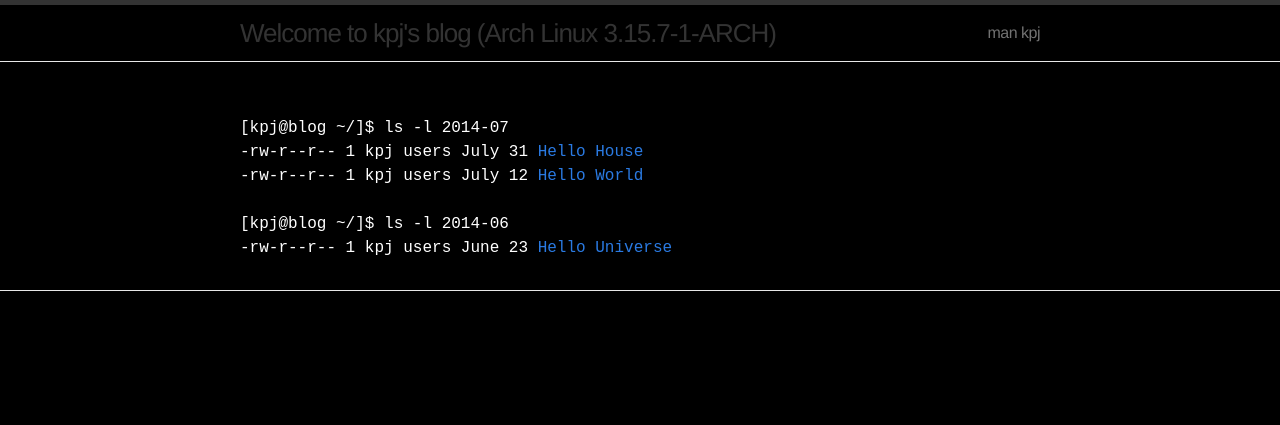
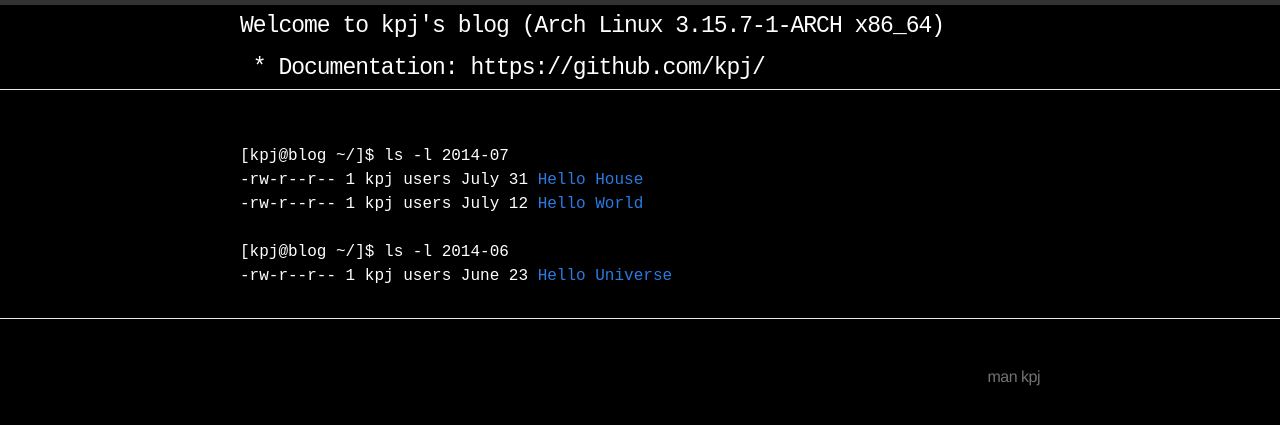
Before and after one commit to kpj/kpj.github.io--old, a Jekyll site: the page built from index.html, in a window 1280 px wide. Shown: the top 425 px of the page. Built offline with Jekyll 4.4.1, drawn with Linux system fonts in a browser that asks for light colours.

Commit message:
Improved layout

```diff
--- a/_includes/footer.html
+++ b/_includes/footer.html
@@ -1,5 +1,11 @@
 <footer class="site-footer">
   <div class="wrap">
-
+	<nav class="site-nav">
+      <div class="trigger">
+        {% for page in site.pages %}
+          {% if page.title %}<a class="page-link" href="{{ page.url | prepend: site.baseurl }}">{{ page.title }}</a>{% endif %}
+        {% endfor %}
+      </div>
+    </nav>
   </div>
 </footer>
--- a/_includes/header.html
+++ b/_includes/header.html
@@ -1,18 +1,10 @@
 <header class="site-header">
-
   <div class="wrap">
-
-    <a class="site-title" href="{{ site.baseurl }}/">Welcome to {{ site.title }} (Arch Linux 3.15.7-1-ARCH)
-    </a>
-
-    <nav class="site-nav">
-      <div class="trigger">
-        {% for page in site.pages %}
-          {% if page.title %}<a class="page-link" href="{{ page.url | prepend: site.baseurl }}">{{ page.title }}</a>{% endif %}
-        {% endfor %}
-      </div>
-    </nav>
-
+    <div class="site-title">
+      <a href="{{ site.baseurl }}/">
+        Welcome to {{ site.title }} (Arch Linux 3.15.7-1-ARCH x86_64)
+      </a><br>
+      &nbsp;* Documentation: https://github.com/kpj/
+    </div>
   </div>
-
 </header>
--- a/css/main.css
+++ b/css/main.css
@@ -49,15 +49,17 @@ a:visited { color: #205caa; }
 
 .site-title,
 .site-title:hover,
-.site-title:visited {
+.site-title:visited,
+.site-title a {
   display: block;
-  color: #333;
-  font-size: 26px;
+  color: white;
+  font-size: 23px;
   letter-spacing: -1px;
   float: left;
-  line-height: 56px;
+  line-height: 42px;
   position: relative;
   z-index: 1;
+  font-family: "Courier New", Courier, monospace;
 }
 
 .site-nav {
```
